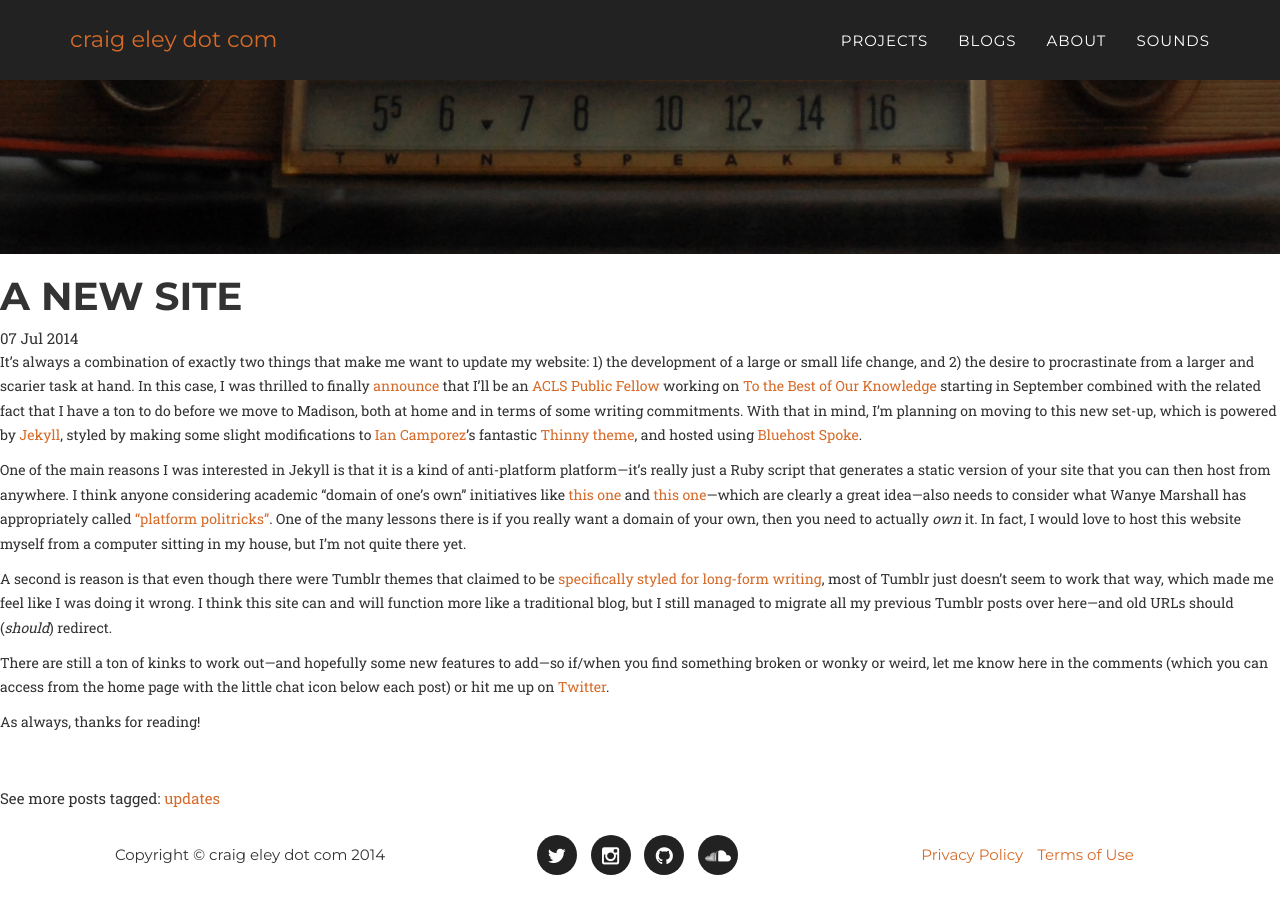
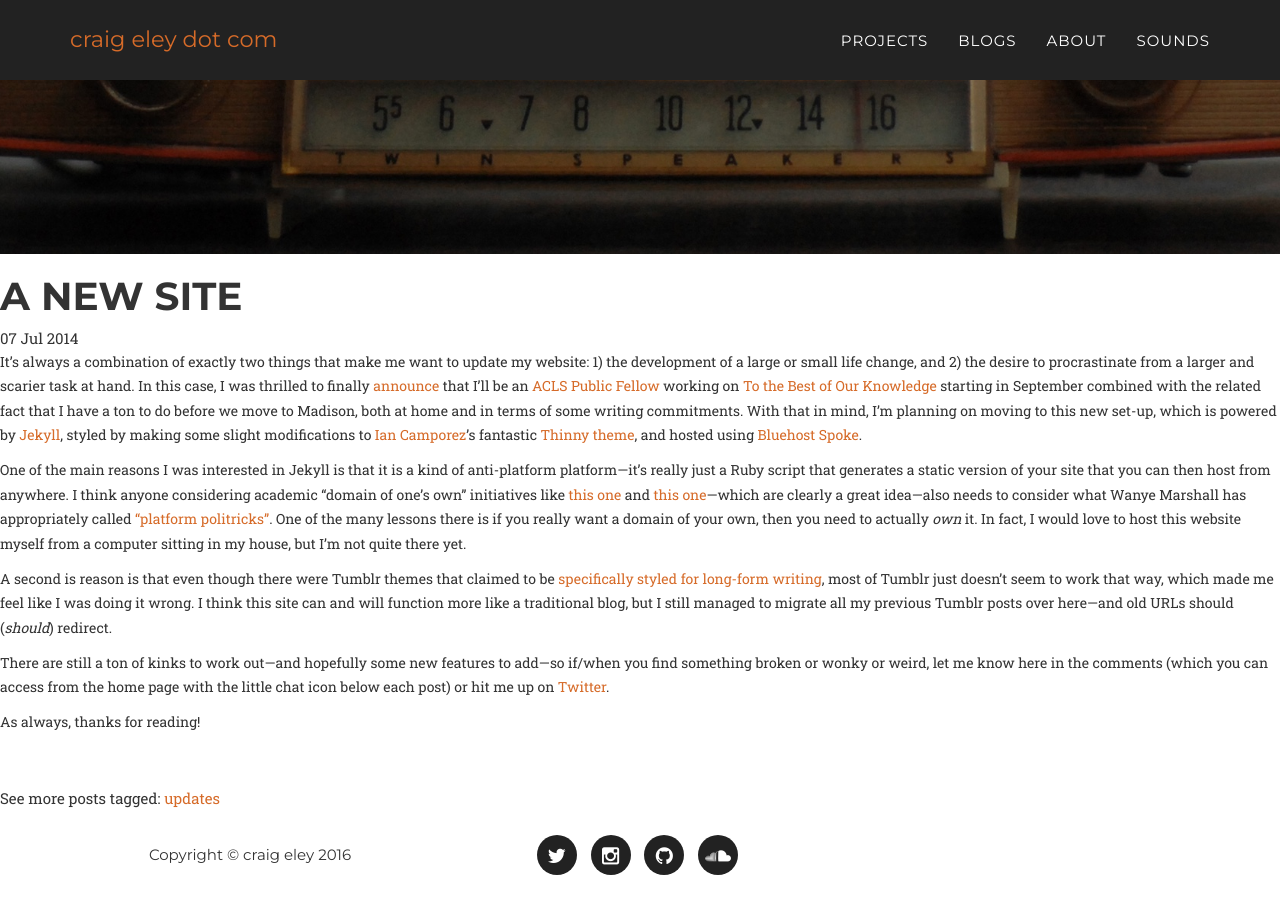
Before and after one commit to craigeley/craigeley.github.io, a Jekyll site: the page built from _posts/2014-07-07-a-new-site.md, in a window 1280 px wide and 900 px high, scrolled down 571 px. Built offline with Jekyll 4.4.1, drawn with Linux system fonts in a browser that asks for light colours; some web fonts are replaced.

Commit message:
footer tweaks

```diff
--- a/_includes/footer.html
+++ b/_includes/footer.html
@@ -2,7 +2,7 @@
         <div class="container">
             <div class="row">
                 <div class="col-md-4">
-                    <span class="copyright">Copyright &copy; {{ site.title }} 2014</span>
+                    <span class="copyright">Copyright &copy; craig eley {{ site.time | date: "%Y" }}</span>
                 </div>
                 <div class="col-md-4">
                     <ul class="list-inline social-buttons">
@@ -12,14 +12,6 @@
                         {% endfor %}
                     </ul>
                 </div>
-                <div class="col-md-4">
-                    <ul class="list-inline quicklinks">
-                        <li><a href="#">Privacy Policy</a>
-                        </li>
-                        <li><a href="#">Terms of Use</a>
-                        </li>
-                    </ul>
-                </div>
             </div>
         </div>
     </footer>
```
